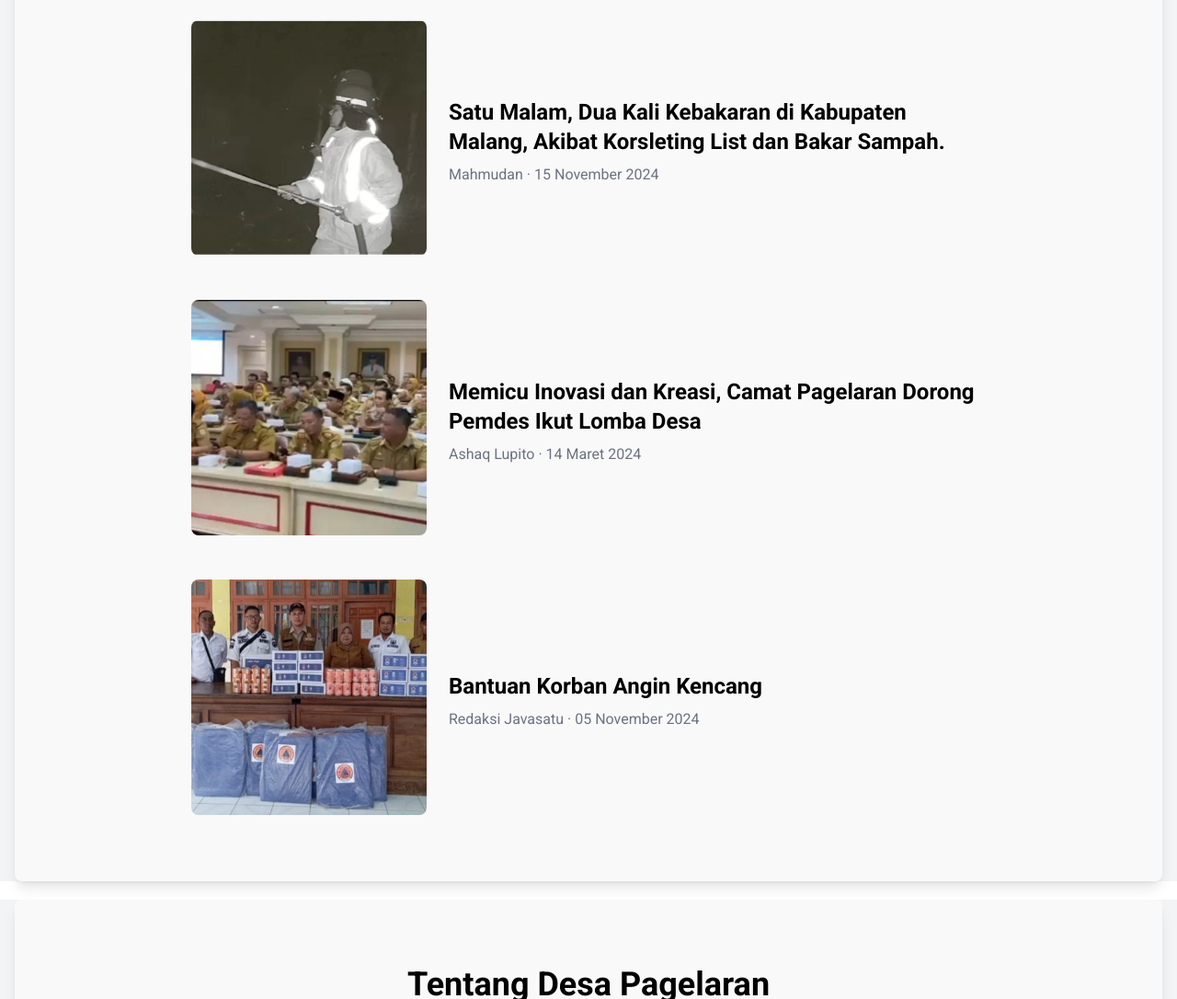
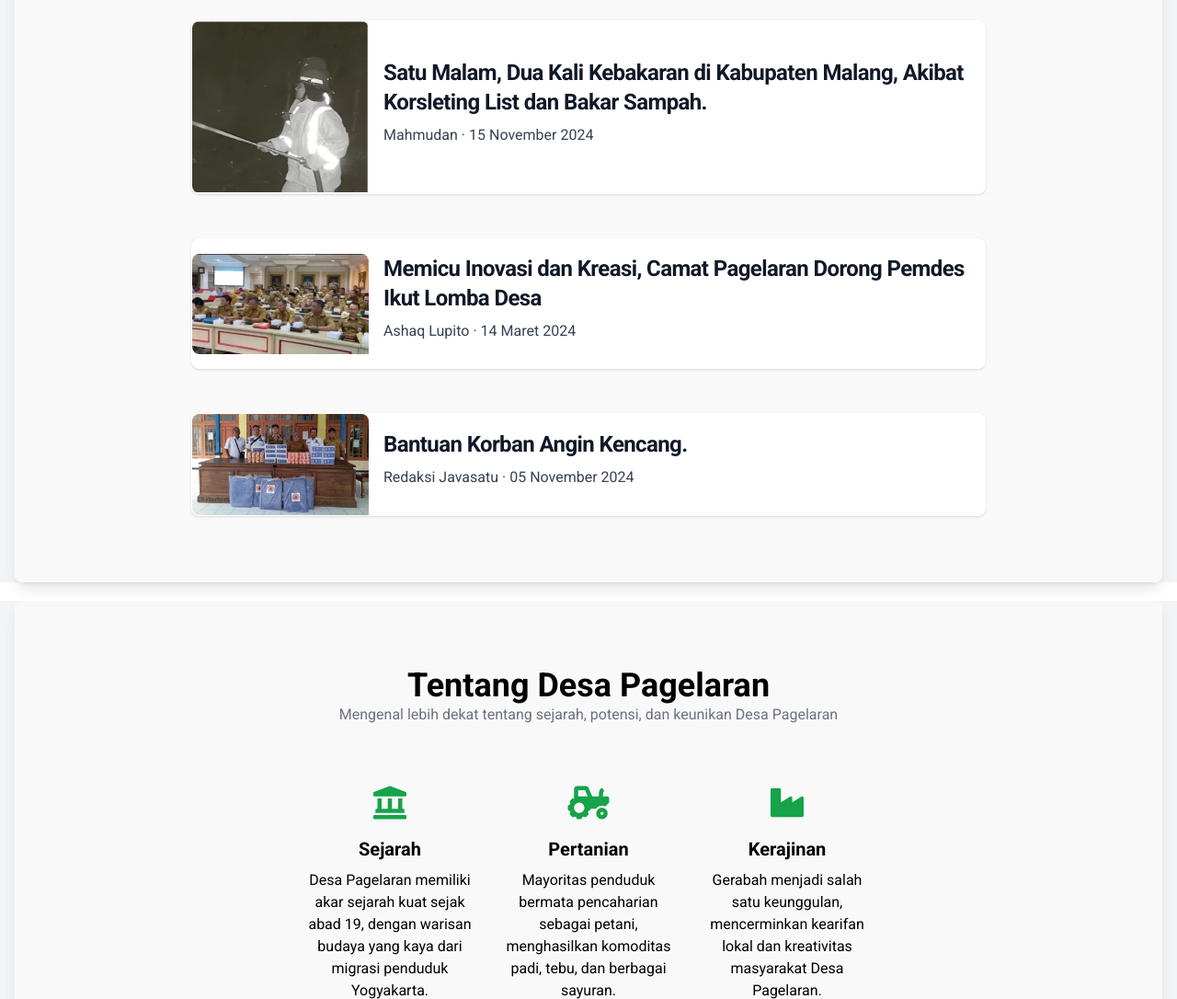
Before and after one commit to Maaulln/webdes, a plain HTML site: page index.html in a window 1280 px wide. Shown: the part 1920-3006 px from the top of the page at 92% size. Drawn offline with nearby package versions, Linux system fonts and the light colour scheme.

Commit message:
fix news

```diff
--- a/index.html
+++ b/index.html
@@ -127,27 +127,28 @@
                     Pagelaran, Kab. Malang
                 </p>
                 <div class="space-y-12">
-                    <div class="flex flex-col md:flex-row items-start md:items-center mb-6">
-                        <img alt="Abstract 3D shapes on a platform" class="w-64 h-64 object-cover rounded-lg mb-4 md:mb-0 md:mr-6" src="assets/image/kebakaran.png"/>
-                        <div>
-                            <h2 class="text-2xl font-bold mt-2">Satu Malam, Dua Kali Kebakaran di Kabupaten Malang, Akibat Korsleting List dan Bakar Sampah.</h2>
-                            <p class="text-gray-500 mt-2">Mahmudan · 15 November 2024</p>
+                    <a href="https://radarmalang.jawapos.com/peristiwa/815318737/satu-malam-dua-kali-kebakaran-di-kabupaten-malang-akibat-korsleting-listrik-dan-bakar-sampah" class="flex flex-col md:flex-row items-center bg-white border border-white rounded-lg shadow hover:bg-gray-100 dark:border-white dark:bg-white dark:hover:bg-white w-full">
+                        <img class="object-cover w-full rounded-t-lg md:rounded-l-lg md:w-48 md:h-auto h-96" src="assets/image/kebakaran.png" alt="">
+                        <div class="flex flex-col justify-between p-4 leading-normal">
+                            <h5 class="mb-2 text-2xl font-bold tracking-tight text-gray-900 dark:text-black">Satu Malam, Dua Kali Kebakaran di Kabupaten Malang, Akibat Korsleting List dan Bakar Sampah.</h5>
+                            <p class="mb-3 font-normal text-gray-700 dark:text-gray-400">Mahmudan · 15 November 2024</p>
                         </div>
-                    </div>
-                    <div class="flex flex-col md:flex-row items-start md:items-center mb-6">
-                        <img alt="Code editor with code on the screen" class="w-64 h-64 object-cover rounded-lg mb-4 md:mb-0 md:mr-6" src="assets/image/lomba.jpg"/>
-                        <div>
-                            <h2 class="text-2xl font-bold mt-2">Memicu Inovasi dan Kreasi, Camat Pagelaran Dorong Pemdes Ikut Lomba Desa</h2>
-                            <p class="text-gray-500 mt-2">Ashaq Lupito · 14 Maret 2024</p>
+                    </a>
+                    <a href="https://jatimtimes.com/baca/307997/20240313/191600/memicu-inovasi-dan-kreasi-camat-pagelaran-dorong-pemdes-ikut-lomba-desa" class="flex flex-col md:flex-row items-center bg-white border border-white rounded-lg shadow hover:bg-gray-100 dark:border-white dark:bg-white dark:hover:bg-white w-full">
+                        <img class="object-cover w-full rounded-t-lg md:rounded-l-lg md:w-48 md:h-auto h-96" src="assets/image/lomba.jpg" alt="">
+                        <div class="flex flex-col justify-between p-4 leading-normal">
+                            <h5 class="mb-2 text-2xl font-bold tracking-tight text-gray-900 dark:text-black">Memicu Inovasi dan Kreasi, Camat Pagelaran Dorong Pemdes Ikut Lomba Desa</h5>
+                            <p class="mb-3 font-normal text-gray-700 dark:text-gray-400">Ashaq Lupito · 14 Maret 2024</p>
                         </div>
-                    </div>
-                    <div class="flex flex-col md:flex-row items-start md:items-center mb-6">
-                        <img alt="Abstract 3D shapes on a platform" class="w-64 h-64 object-cover rounded-lg mb-4 md:mb-0 md:mr-6" src="assets/image/angin.jpeg"/>
-                        <div>
-                            <h2 class="text-2xl font-bold mt-2">Bantuan Korban Angin Kencang</h2>
-                            <p class="text-gray-500 mt-2">Redaksi Javasatu · 05 November 2024</p>
+                    </a>
+                    <a href="https://www.rri.co.id/daerah/1096735/bpbd-malang-salurkan-bantuan-korban-angin-kencang" class="flex flex-col md:flex-row items-center bg-white border border-white rounded-lg shadow hover:bg-gray-100 dark:border-white dark:bg-white dark:hover:bg-white w-full">
+                        <img class="object-cover w-full rounded-t-lg md:rounded-l-lg md:w-48 md:h-auto h-96" src="assets/image/angin.jpeg" alt="">
+                        <div class="flex flex-col justify-between p-4 leading-normal">
+                            <h5 class="mb-2 text-2xl font-bold tracking-tight text-gray-900 dark:text-black">Bantuan Korban Angin Kencang.</h5>
+                            <p class="mb-3 font-normal text-gray-700 dark:text-gray-400">Redaksi Javasatu · 05 November 2024</p>
                         </div>
-                    </div>
+                    </a>
+
                 </div>
             </div>
         </div>
```
